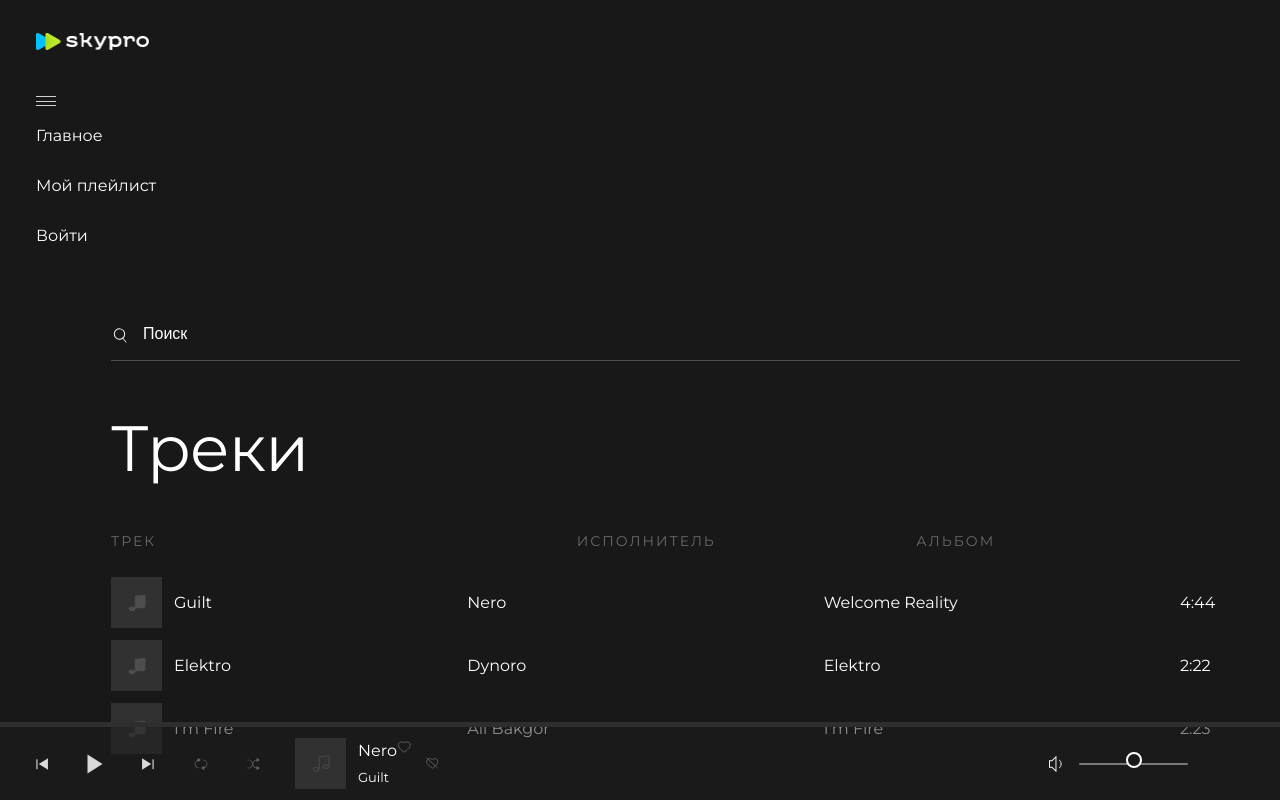
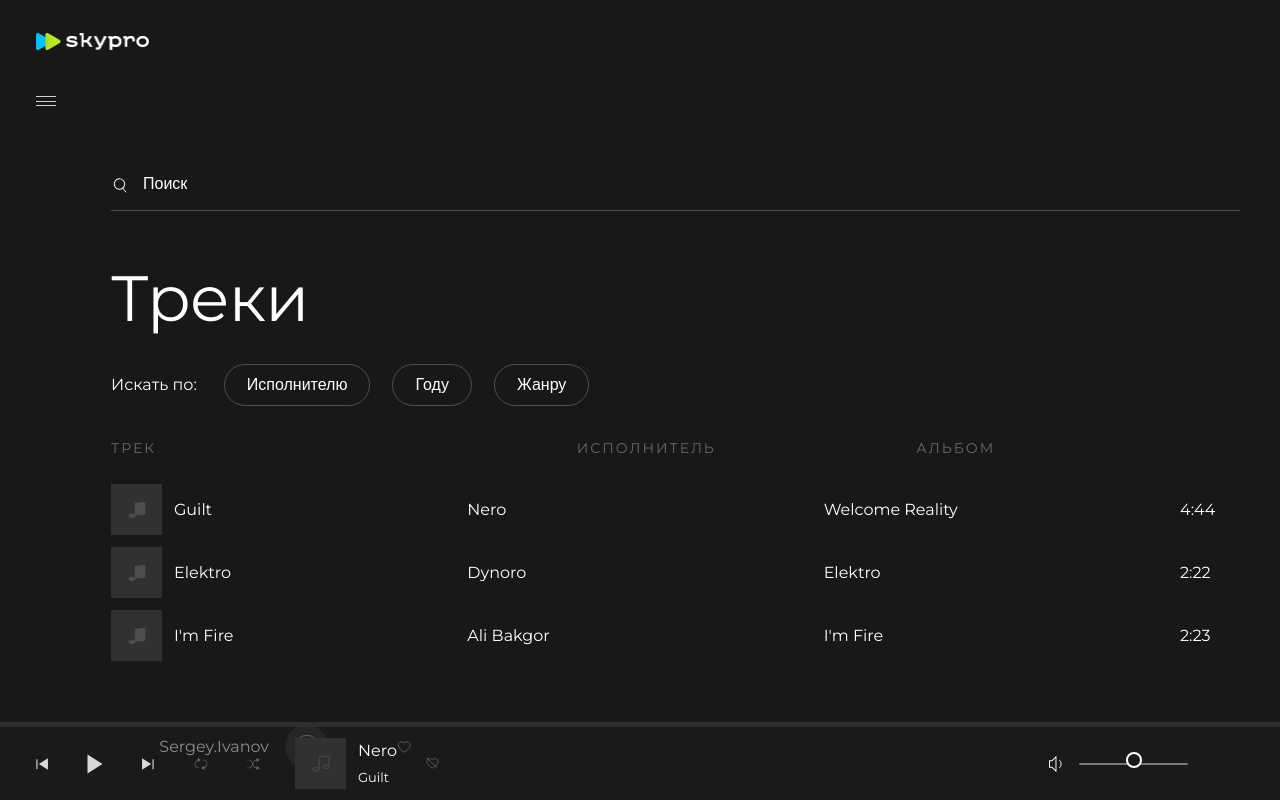
Before and after one commit to Alina-skypro2025/skypro-music, a Next.js app: page / in a window 1280 px wide. Built offline with nearby package versions, Linux system fonts and the light colour scheme.

Commit message:
Доработки второй домашки

```diff
--- a/src/app/components/Centerblock/Centerblock.module.css
+++ b/src/app/components/Centerblock/Centerblock.module.css
@@ -50,8 +50,10 @@
 .centerblock__filter {
   display: flex;
   align-items: center;
-  margin-bottom: 51px;
+  gap: 12px;
+  margin-bottom: 30px;
 }
+
 
 .filter__title {
   font-size: 16px;
@@ -206,3 +208,103 @@
   line-height: 24px;
   color: #696969;
 }
+
+
+.filter__button {
+  font-size: 16px;
+  line-height: 24px;
+  border: 1px solid #505050;
+  border-radius: 24px;
+  padding: 8px 22px;
+  color: #ffffff;
+  cursor: pointer;
+  background: transparent;
+  transition: background 0.2s ease, color 0.2s ease, border-color 0.2s;
+}
+
+.filter__button:not(:last-child) {
+  margin-right: 10px;
+}
+
+.active {
+  background-color: #fff;
+  color: #000;
+}
+
+.filter__list {
+  color: #fff;
+  display: flex;
+  flex-direction: column;
+  gap: 9px;
+
+  width: 248px;
+  max-height: 230px;
+  overflow-y: auto;
+
+  padding: 20px 16px;
+  border-radius: 12px;
+
+  background: #313131;
+  box-shadow: 0px 4px 12px rgba(0,0,0,0.3);
+
+  margin-top: 10px;
+  margin-bottom: 30px;
+}
+
+
+
+.filter__list::-webkit-scrollbar {
+  width: 4px;
+}
+
+.filter__list::-webkit-scrollbar-track {
+  background-color: rgba(75, 73, 73, 1);
+}
+
+.filter__list::-webkit-scrollbar-thumb {
+  background-color: white;
+}
+
+.filter__item {
+  cursor: pointer;
+  font-size: 16px;
+  line-height: 22px;
+  color: rgba(255,255,255,0.9);
+  transition: color 0.2s;
+}
+
+.filter__item:hover {
+   opacity: 1;
+  color: #9A48D0;
+}
+
+.filter__item.active {
+  color: #580EA2;
+  font-weight: 500;
+}
+
+.filter__button.active {
+
+  background-color: #580ea2;
+  border-color: #580ea2;
+  color: #ffffff;
+}
+.filter__button:hover {
+  border-color: #ffffff;
+  background: rgba(255,255,255,0.05);
+}
+.filter__list::-webkit-scrollbar {
+  width: 4px;
+}
+
+.filter__list::-webkit-scrollbar-track {
+  background: #3b3b3b;
+}
+
+.filter__list::-webkit-scrollbar-thumb {
+  background: #ad61ff;
+  border-radius: 8px;
+}
+.centerblock__h2 {
+  margin-bottom: 30px;
+}
--- a/src/app/components/Centerblock/Centerblock.tsx
+++ b/src/app/components/Centerblock/Centerblock.tsx
@@ -1,10 +1,9 @@
 "use client";
 
 import styles from "./Centerblock.module.css";
-import { usePlayer } from "@/app/context/PlayerContext";
+import { useState } from "react";
 import { tracks } from "@/app/data/tracks";
 import TrackItem from "@/app/components/TrackItem/TrackItem";
-
 
 type Track = {
   id: number;
@@ -16,17 +15,18 @@ type Track = {
 };
 
 export default function Centerblock() {
-  const { setCurrentTrack, audioRef, setIsPlaying } = usePlayer() as any;
 
-  const playTrack = (track: Track) => {
-    setCurrentTrack(track);
-    setIsPlaying(true);
+  const [activeFilter, setActiveFilter] = useState<string | null>(null);
 
-    setTimeout(() => {
-      if (audioRef?.current) {
-        audioRef.current.play();
-      }
-    }, 100);
+
+  const authors = [...new Set(tracks.map((t) => t.author))];
+  const albums = [...new Set(tracks.map((t) => t.album))];
+  const years = [...new Set(tracks.map((t) => t.duration))];
+
+  const toggleFilter = (name: string) => {
+
+    if (activeFilter === name) return setActiveFilter(null);
+    setActiveFilter(name);
   };
 
   return (
@@ -44,6 +44,65 @@ export default function Centerblock() {
 
       <h2 className={styles.centerblock__h2}>Треки</h2>
 
+
+      <div className={styles.centerblock__filter}>
+        <span className={styles.filter__title}>Искать по:</span>
+
+        <button
+          className={`${styles.filter__button} ${
+            activeFilter === "author" ? styles.active : ""
+          }`}
+          onClick={() => toggleFilter("author")}
+        >
+          Исполнителю
+        </button>
+
+        <button
+          className={`${styles.filter__button} ${
+            activeFilter === "year" ? styles.active : ""
+          }`}
+          onClick={() => toggleFilter("year")}
+        >
+          Году
+        </button>
+
+        <button
+          className={`${styles.filter__button} ${
+            activeFilter === "genre" ? styles.active : ""
+          }`}
+          onClick={() => toggleFilter("genre")}
+        >
+          Жанру
+        </button>
+      </div>
+
+
+      {activeFilter && (
+        <div className={styles.filter__list}>
+          {activeFilter === "author" &&
+            authors.map((name) => (
+              <span key={name} className={styles.filter__item}>
+                {name}
+              </span>
+            ))}
+
+          {activeFilter === "year" &&
+            years.map((year) => (
+              <span key={year} className={styles.filter__item}>
+                {year}
+              </span>
+            ))}
+
+          {activeFilter === "genre" &&
+            albums.map((album) => (
+              <span key={album} className={styles.filter__item}>
+                {album}
+              </span>
+            ))}
+        </div>
+      )}
+
+
       <div className={styles.centerblock__content}>
         <div className={styles.content__title}>
           <div className={`${styles.playlistTitle__col} ${styles.col01}`}>
@@ -58,12 +117,11 @@ export default function Centerblock() {
           <div className={`${styles.playlistTitle__col} ${styles.col04}`}></div>
         </div>
 
-       <div className={styles.content__playlist}>
-  {tracks.map((track) => (
-    <TrackItem key={track.id} track={track} />
-  ))}
-</div>
-
+        <div className={styles.content__playlist}>
+          {tracks.map((track) => (
+            <TrackItem key={track.id} track={track} />
+          ))}
+        </div>
       </div>
     </div>
   );
--- a/src/app/components/Navigation/Navigation.module.css
+++ b/src/app/components/Navigation/Navigation.module.css
@@ -28,8 +28,11 @@
 }
 
 .nav__menu {
-  display: block;
-  visibility: visible;
+   max-height: 0;
+  overflow: hidden;
+  opacity: 0;
+  visibility: hidden;
+  transition: all 0.3s ease;
 }
 
 .menu__list {
@@ -63,3 +66,9 @@
   text-decoration: none;
   color: #fff;
 }
+.nav__menu_open {
+  max-height: 300px;
+  opacity: 1;
+  visibility: visible;
+  transition: all 0.3s ease;
+}
--- a/src/app/components/Navigation/Navigation.tsx
+++ b/src/app/components/Navigation/Navigation.tsx
@@ -1,9 +1,15 @@
+"use client";
+
+
 
 import Link from 'next/link';
 import Image from 'next/image';
 import styles from './Navigation.module.css';
+import { useState } from "react";
 
 export default function Navigation() {
+    const [isMenuOpen, setIsMenuOpen] = useState(false);
+  const toggleMenu = () => setIsMenuOpen(prev => !prev);
   return (
     <nav className={styles.main__nav}>
       <div className={styles.nav__logo}>
@@ -17,13 +23,17 @@ export default function Navigation() {
         />
       </div>
 
-      <div className={styles.nav__burger}>
+     <div className={styles.nav__burger} onClick={toggleMenu}>
         <span className={styles.burger__line}></span>
         <span className={styles.burger__line}></span>
         <span className={styles.burger__line}></span>
       </div>
 
-      <div className={styles.nav__menu}>
+            <div
+        className={
+          isMenuOpen ? styles.nav__menu_open : styles.nav__menu
+        }
+      >
         <ul className={styles.menu__list}>
           <li className={styles.menu__item}>
             <Link href="/" className={styles.menu__link}>
@@ -44,6 +54,7 @@ export default function Navigation() {
           </li>
         </ul>
       </div>
+
     </nav>
   );
 }
--- a/src/app/layout.tsx
+++ b/src/app/layout.tsx
@@ -31,6 +31,7 @@ export default function RootLayout({
 }: Readonly<{
   children: React.ReactNode;
 }>) {
+
   return (
     <html lang="ru">
       <body
```
